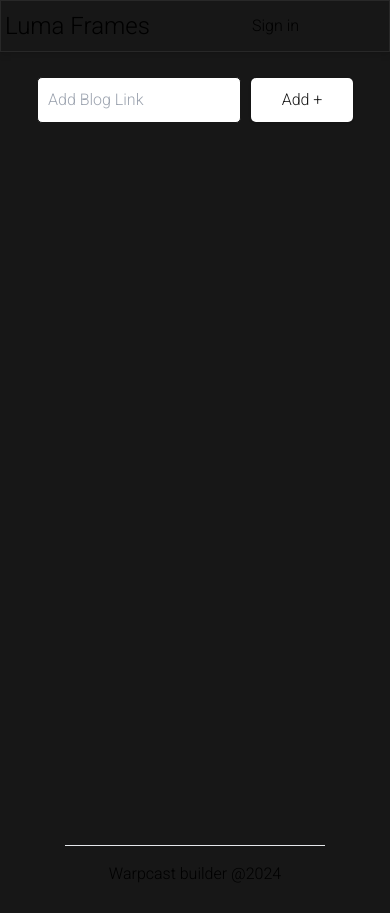
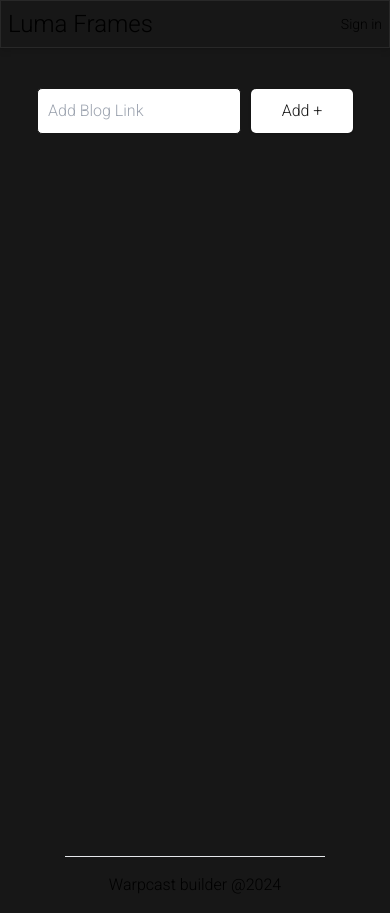
Before and after one commit to yash431garg/superframe, a Next.js app: page /add in a window 390 px wide. Built offline with nearby package versions, Linux system fonts and the light colour scheme; no server answers.

Commit message:
updated mobile ui

```diff
--- a/src/app/add/page.tsx
+++ b/src/app/add/page.tsx
@@ -91,7 +91,7 @@ export default function Home() {
   }
 
   return (
-    <div className="">
+    <div className="mt-10">
 
       {/* <p className="flex flex-row justify-center items-center mb-5 sm:text-lg text-base">
         👋 Hi, Enter your blog link to generate your cast
--- a/src/app/api/subscribe/route.ts
+++ b/src/app/api/subscribe/route.ts
@@ -48,6 +48,8 @@ export async function POST(
         fid: message.interactor.fid,
         user_email: data?.[0].user_email,
       });
+
+      console.log(res.error);
 
       if (res.error) {
         return new NextResponse(
--- a/src/app/auth/page.tsx
+++ b/src/app/auth/page.tsx
@@ -15,15 +15,13 @@ export default async function SignInPage() {
     if (session) return redirect("/");
 
     return (
-        <div className="w-full flex flex-col items-center  min-h-screen py-2">
-            <div className="flex flex-col items-center mt-10 p-10 w-4/12">
-                <h1 className="mt-10 mb-4 text-4xl font-bold">Sign In</h1>
+        <div className="w-full flex flex-col items-center min-h-screen py-2">
+            <div className="flex flex-col items-center mt-10 p-4 md:p-10 w-full md:w-4/12">
+                <h1 className="mt-6 mb-2 text-2xl md:text-4xl font-bold text-center">Sign In</h1>
                 <GoogleSignInButton />
-
-                <span className="text-2xl font-semibold text-white text-center mt-8">
+                <span className="text-xl md:text-2xl font-semibold text-white text-center mt-6 mb-4">
                     Or
                 </span>
-                {/* <CredentialsSignInButton /> */}
                 <CredentialsForm />
             </div>
         </div>
--- a/src/app/components/Header/Header.module.css
+++ b/src/app/components/Header/Header.module.css
@@ -1,17 +1,5 @@
-.header,
-.headerRight {
-    display: flex;
-    flex-direction: row;
-    justify-content: space-between;
-    align-items: center;
-}
+.header {
 
-
-
-.header {
-    padding: 10px 25px;
-    margin-bottom: 25px;
-    background-color: transparent;
     box-shadow: inset 0 0 0.5px 1px hsla(0, 0%,
             100%, 0.075),
         /* shadow ring 👇 */
@@ -21,26 +9,3 @@
         0 0.9px 1.5px hsla(0, 0%, 0%, 0.045),
         0 3.5px 6px hsla(0, 0%, 0%, 0.09);
 }
-
-.headerRight>a {
-    text-decoration: none;
-
-    color: var(--black-color);
-}
-
-.headerRight>div>button {
-    margin-left: 10px;
-}
-
-@media only screen and (max-width: 700px) {
-
-    .header {
-        width: 100%;
-        padding: 10px 5px;
-    }
-
-    .headerRight {
-        width: 35%;
-    }
-
-}
--- a/src/app/components/Header/Header.tsx
+++ b/src/app/components/Header/Header.tsx
@@ -9,24 +9,22 @@ export default function Header() {
     const { data: session, status } = useSession()
 
     return (
-        <div className={classname.header}>
-            <Link href="/" className='text-2xl'>Luma Frames</Link>
-            <div className={classname.headerRight}>
+        <div className={`${classname.header} flex flex-row justify-between items-center p-2 md:p-5`} >
+            <Link href="/" className="text-2xl md:text-lg">Luma Frames</Link>
+            <div className="flex items-center space-x-2">
                 {session?.user ? (
-                    <div className='flex flex-row items-center justify-center'>
-                        <Link href="/add" className='border px-4 py-2 m-4 rounded-md'>Create Frame</Link>
-                        <button onClick={() => signOut()} className="border border-gray-200 bg-gray-200 text-gray-700 rounded-md px-4 py-2 m-2 transition duration-500 ease select-none hover:bg-gray-300 focus:outline-none focus:shadow-outline">
-                            Logout
-                        </button>
-                        {session?.user.image &&
-
-                            <img className="w-10 h-10 p-1 rounded-full ring-2 ring-gray-300 dark:ring-gray-500" src={session.user.image} alt="Bordered avatar" />
-                        }
+                    <div className="flex items-center space-x-2">
+                        <Link href="/add" className="border px-2 md:px-4 py-1 md:py-2 rounded-md text-sm md:text-base">Create Frame</Link>
+                        <button onClick={() => signOut()} className="border border-gray-200 bg-gray-200 text-gray-700 rounded-md px-2 md:px-4 py-1 md:py-2 transition duration-500 ease select-none hover:bg-gray-300 focus:outline-none focus:shadow-outline text-sm md:text-base">Logout</button>
+                        {session?.user.image && (
+                            <img className="w-8 h-8 md:w-10 md:h-10 rounded-full ring-2 ring-gray-300 dark:ring-gray-500" src={session.user.image} alt="Bordered avatar" />
+                        )}
                     </div>
                 ) : (
-                    <Link href="/auth">Sign in</Link>
+                    <Link href="/auth" className="text-sm md:text-base">Sign in</Link>
                 )}
             </div>
         </div>
+
     )
 }
--- a/src/app/page.module.css
+++ b/src/app/page.module.css
@@ -14,3 +14,9 @@
     width: 50%;
     border-radius: 5px;
 }
+
+@media only screen and (max-width: 700px) {
+    .blogItem {
+        width: 90%;
+    }
+}
```
